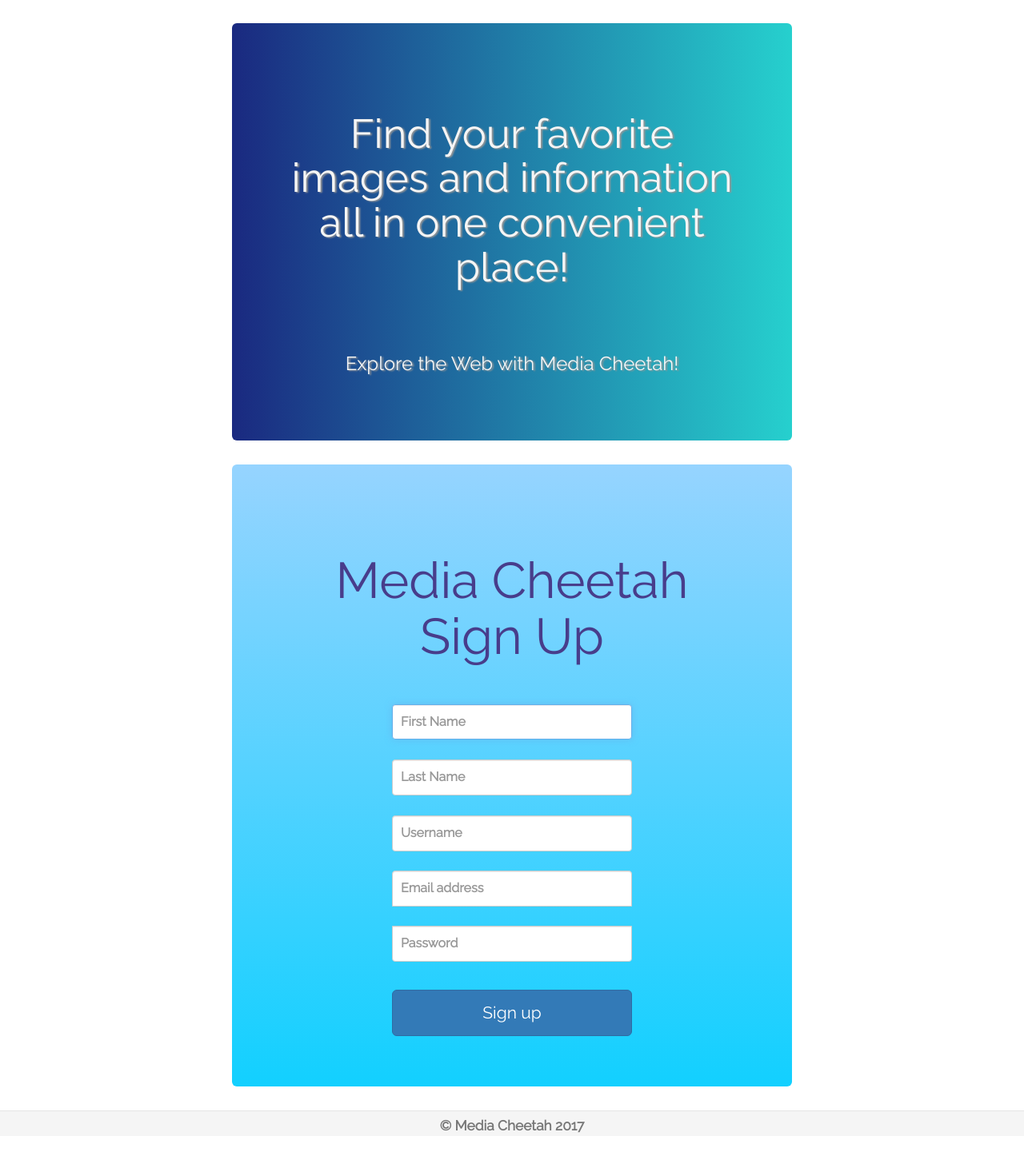
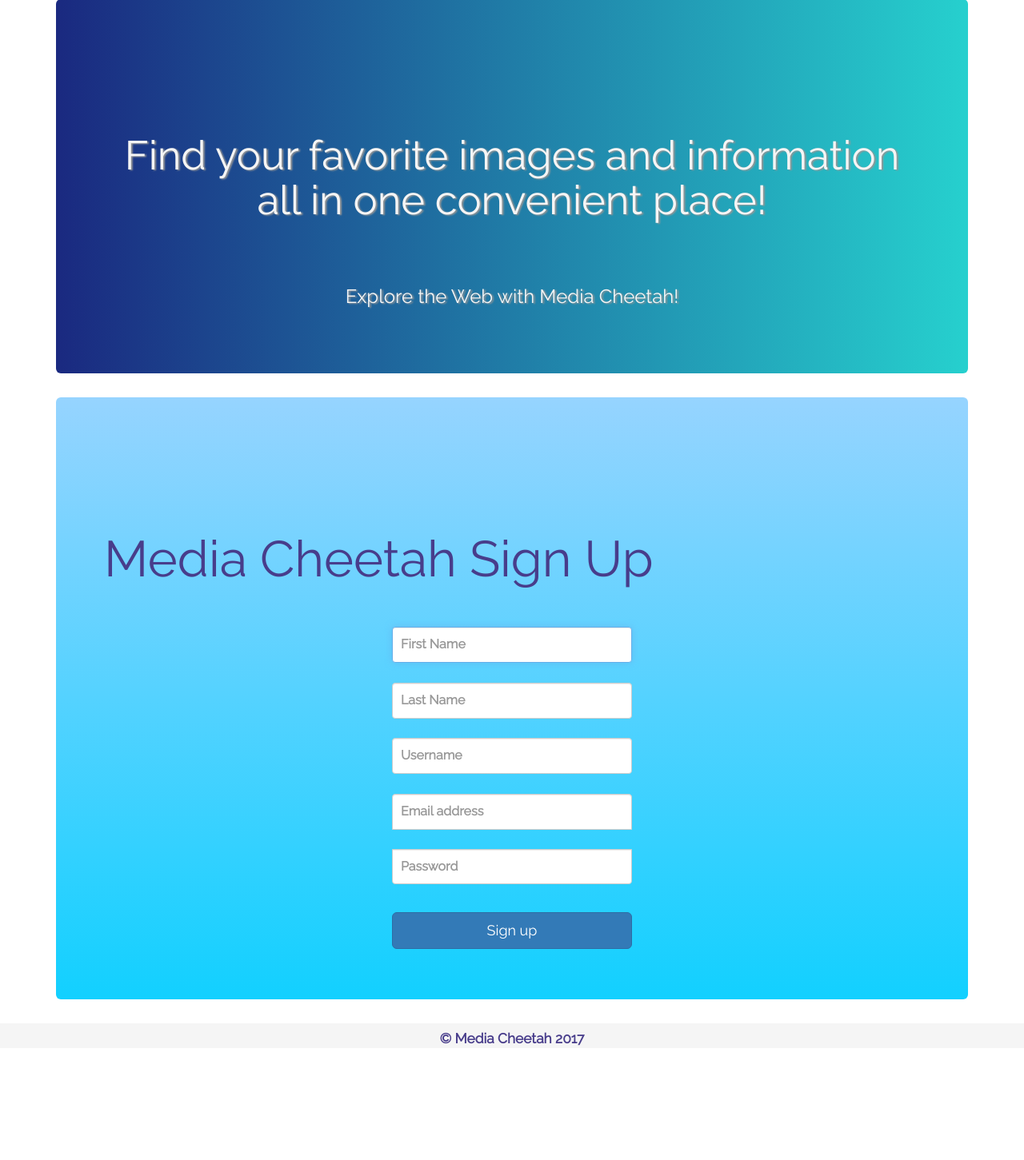
Before and after one commit to sczapuchlak/encyclopedia, a Flask app: page /signup in a window 1280 px wide. Shown: the part 78-1529 px from the top of the page at 80% size. After the commit the page ends 1386 px from the top, so only its background shows below. Run offline with Flask 2, Linux system fonts and the light colour scheme; some libraries are stand-ins or nearby versions; grey boxes are pictures that could not be loaded.

Commit message:
remove theme.css

```diff
--- a/static/css/theme.css
+++ /dev/null
@@ -1,79 +0,0 @@
-/* Space out content a bit */
-body {
-    padding-top: 20px;
-    padding-bottom: 20px;
-  }
-
-  /* Everything but the jumbotron gets side spacing for mobile first views */
-  .header,
-  .marketing,
-  .footer {
-    padding-right: 15px;
-    padding-left: 15px;
-  }
-
-  /* Custom page header */
-  .header {
-    padding-bottom: 20px;
-    border-bottom: 1px solid #e5e5e5;
-  }
-  /* Make the masthead heading the same height as the navigation */
-  .header h3 {
-    margin-top: 0;
-    margin-bottom: 0;
-    line-height: 40px;
-  }
-
-  /* Custom page footer */
-  .footer {
-    padding-top: 19px;
-    color: #777;
-    border-top: 1px solid #e5e5e5;
-  }
-
-  /* Customize container */
-  @media (min-width: 768px) {
-    .container {
-      max-width: 730px;
-    }
-  }
-  .container-narrow > hr {
-    margin: 30px 0;
-  }
-
-  /* Main marketing message and sign up button */
-  .jumbotron {
-    text-align: center;
-    border-bottom: 1px solid #e5e5e5;
-  }
-  .jumbotron .btn {
-    padding: 14px 24px;
-    font-size: 21px;
-  }
-
-  /* Supporting marketing content */
-  .marketing {
-    margin: 40px 0;
-  }
-  .marketing p + h4 {
-    margin-top: 28px;
-  }
-
-  /* Responsive: Portrait tablets and up */
-  @media screen and (min-width: 768px) {
-    /* Remove the padding we set earlier */
-    .header,
-    .marketing,
-    .footer {
-      padding-right: 0;
-      padding-left: 0;
-    }
-    /* Space out the masthead */
-    .header {
-      margin-bottom: 30px;
-    }
-    /* Remove the bottom border on the jumbotron for visual effect */
-    .jumbotron {
-      border-bottom: 0;
-    }
-  }
--- a/templates/home.html
+++ b/templates/home.html
@@ -6,7 +6,6 @@
     <title>Py-splore the Web with Media Cheetah!</title>
     <link href="static/css/bootstrap.min.css" rel="stylesheet">
     <link href="static/css/style.css" type="text/css" rel="stylesheet">
-    <link href="static/css/theme.css" rel="stylesheet">
     <link href="https://fonts.googleapis.com/css?family=Raleway" rel="stylesheet">
     <style>
         input[type=text] {
--- a/templates/index.html
+++ b/templates/index.html
@@ -6,10 +6,7 @@
     <title>Prowl the Web with Media Cheetah</title>
     <link href="static/css/bootstrap.min.css" rel="stylesheet">
     <link href="static/css/style.css" type="text/css" rel="stylesheet">
-    <link href="static/css/theme.css" rel="stylesheet">
     <link href="https://fonts.googleapis.com/css?family=Raleway" rel="stylesheet">
-
-
     <style>
 
     </style>
--- a/templates/login.html
+++ b/templates/login.html
@@ -4,13 +4,9 @@
         <base href="/" />
         <!---We can change the title of the site later... just needed something for the time being!-->
         <title>Prowl the Web with Media Cheetah</title>
-
         <link href="static/css/bootstrap.min.css" rel="stylesheet">
         <link href="static/css/style.css" type="text/css" rel="stylesheet">
-        <link href="static/css/theme.css" rel="stylesheet">
-         <link href="https://fonts.googleapis.com/css?family=Raleway" rel="stylesheet">
-
-
+        <link href="https://fonts.googleapis.com/css?family=Raleway" rel="stylesheet">
     </head>
      <body style="padding-top:5pt;text-shadow: 2px 1px 2px rgba(150, 150, 150, 0);color: darkslateblue; font-family: 'Raleway', sans-serif; font-weight: 600;
                         font-size: 13pt">
--- a/templates/signup.html
+++ b/templates/signup.html
@@ -6,7 +6,6 @@
     <title>Prowl the Web with Media Cheetah</title>
     <link href="static/css/bootstrap.min.css" rel="stylesheet">
     <link href="static/css/style.css" type="text/css" rel="stylesheet">
-    <link href="static/css/theme.css" rel="stylesheet">
     <link href="https://fonts.googleapis.com/css?family=Raleway" rel="stylesheet">
 </head>
 <body style="padding-top:5pt;text-shadow: 2px 1px 2px rgba(150, 150, 150, 0);color: darkslateblue; font-family: 'Raleway', sans-serif; font-weight: 600;
```
